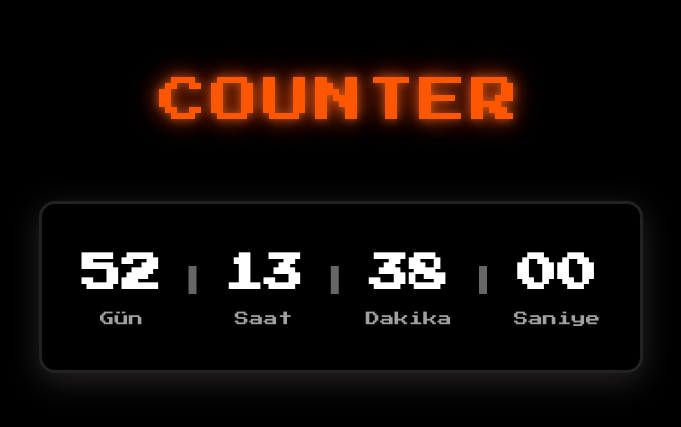
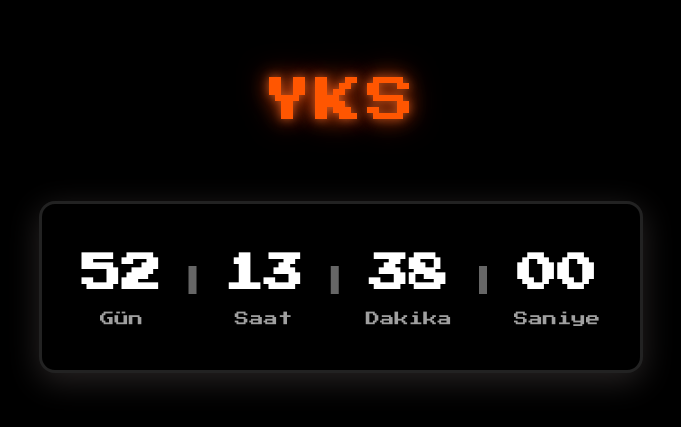
Before and after one commit to Berrrk/Counter, a plain HTML site: page index.html in a window 1280 px wide. Shown: the part 181-608 px from the top of the page, without its empty margins (299-980 px from the left). Drawn offline with nearby package versions, Linux system fonts and the light colour scheme.

Commit message:
Update index.html

```diff
--- a/index.html
+++ b/index.html
@@ -18,7 +18,7 @@
     </audio>
 
     <div class="container">
-        <div class="pixel-title">COUNTER</div>
+        <div class="pixel-title">YKS</div>
         <div class="countdown-container">
             <div class="countdown-box">
                 <div class="countdown-timer">
```
